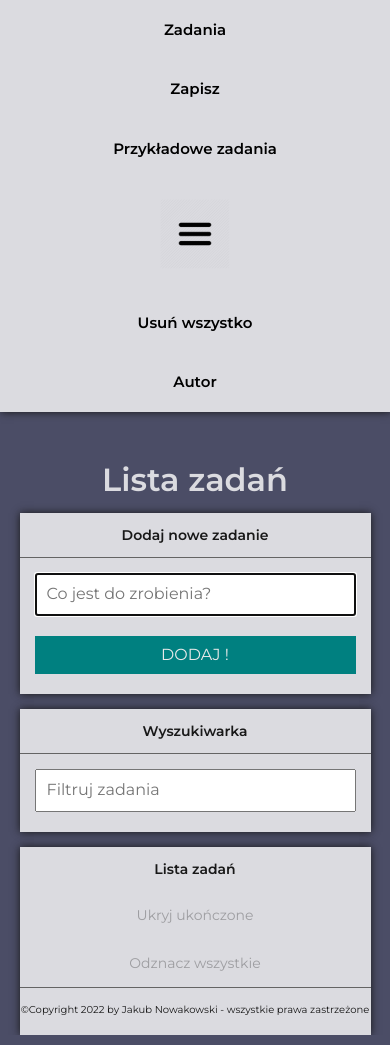
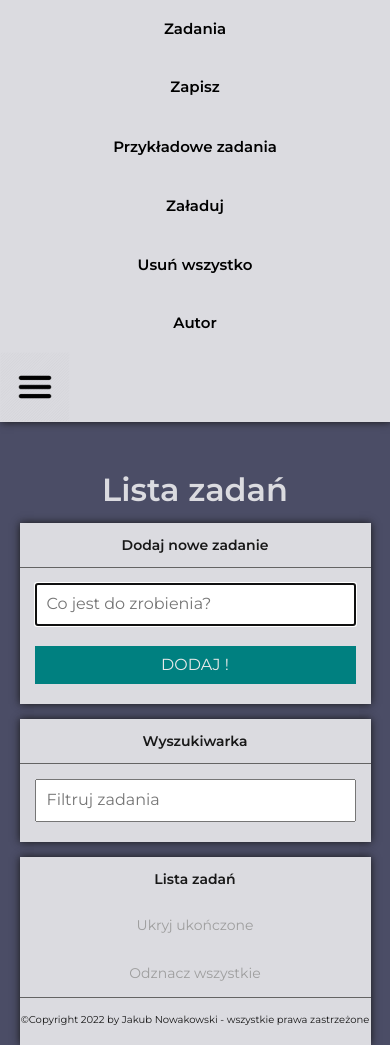
Before and after one commit to Jacob-Isaac/NewTaskListReact, a React (Create React App) app: page /#/zadania in a window 390 px wide. Built offline with nearby package versions, Linux system fonts and the light colour scheme.

Commit message:
improved code for mobile version / no blue or grey  background after click on mobile

```diff
--- a/src/common/Header/index.js
+++ b/src/common/Header/index.js
@@ -1,6 +1,6 @@
-import {Navigation, Button, Img } from "./styled";
+import {Span, StyledNavLink, Navigation, Button, Img } from "./styled";
 import React, {useState} from "react";
-import { NavLink } from "react-router-dom";
+//  import { NavLink } from "react-router-dom";
 import { useSelector, useDispatch } from "react-redux";
 import {
   selectTasks,
@@ -27,28 +27,62 @@ const Header = ({ title }) => {
 return (
   <Navigation>
       {title}
-      <NavLink exact to="/zadania">
-        <Button><span>Zadania</span></Button>
-      </NavLink>
+
+      <StyledNavLink exact to="/zadania">
+       <Span> Zadania</Span>
+      </StyledNavLink>
 
       <Button onClick={() => dispatch(fetchMyTasksSave())} disabled={ifLoading2}>
-       {ifLoading2 ? "Zapisywanie..." : "Zapisz" }
+       {ifLoading2 ? "Zapisywanie..." : <Span>Zapisz</Span> }
       </Button>
 
       <Button onClick={() => dispatch(fetchExampleTasks())} disabled={ifLoading}>
-       {ifLoading ? "Ładowanie..." : "Przykładowe zadania" }
+       {ifLoading ? "Ładowanie..." : <Span>Przykładowe zadania</Span> }
       </Button>
-      <Button onClick={handleClick}>
-        <Img click={isActive} klik={!isActive} src={menu} alt="Ładujemy..."></Img>
-        </Button>
-      {/* <Button onClick={() => dispatch(fetchMyTasksGet())} disabled={ifLoading3}>
-       {ifLoading3 ? "Ładowanie..." : "Załaduj" }
-      </Button> */}
-      <Button onClick={() => dispatch(removeAllTasks())}><span>Usuń wszystko</span></Button>
-      <NavLink exact to="/author">
-      <Button>Autor</Button>
-      </NavLink>
+
+     <Button onClick={() => dispatch(fetchMyTasksGet())} disabled={ifLoading3}>
+       {ifLoading3 ? "Ładowanie..." : <Span>Załaduj</Span> }
+      </Button>
+
+      <Button onClick={() => dispatch(removeAllTasks())}><Span>Usuń wszystko</Span></Button>
+
+      <StyledNavLink exact to="/author">
+      <Span>Autor</Span>
+      </StyledNavLink>
+
+      <Img  onClick={handleClick} click={isActive} klik={!isActive} src={menu} alt="Ładujemy..."></Img>
+
   </Navigation>
+
+/* <Navigation>
+{title}
+
+   <Img  onClick={handleClick} click={isActive} klik={!isActive} src={menu} alt="Ładujemy..."></Img>
+
+
+<StyledNavLink exact to="/zadania">
+ <Span> Zadania</Span>
+</StyledNavLink>
+
+<Button onClick={() => dispatch(fetchMyTasksSave())} disabled={ifLoading2}>
+ {ifLoading2 ? "Zapisywanie..." : <Span>Zapisz</Span> }
+</Button>
+
+<Button onClick={() => dispatch(fetchExampleTasks())} disabled={ifLoading}>
+ {ifLoading ? "Ładowanie..." : <Span>Przykładowe zadania</Span> }
+</Button>
+  <Img  onClick={handleClick} click={isActive} klik={!isActive} src={menu} alt="Ładujemy..."></Img>
+<Button onClick={() => dispatch(fetchMyTasksGet())} disabled={ifLoading3}>
+ {ifLoading3 ? "Ładowanie..." : <Span>Załaduj</Span> }
+</Button>
+
+<Button onClick={() => dispatch(removeAllTasks())}><Span>Usuń wszystko</Span></Button>
+
+<StyledNavLink exact to="/author">
+<Span>Autor</Span>
+</StyledNavLink>
+
+</Navigation> */
   // zrobic menu rozwijalne dla mobilek !!
 
 );
--- a/src/common/Header/styled.js
+++ b/src/common/Header/styled.js
@@ -1,3 +1,4 @@
+import { NavLink } from "react-router-dom";
 import styled from "styled-components";
 import { css } from "styled-components";
 
@@ -17,6 +18,7 @@ export const Navigation = styled.div`
 `;
 
 export const Button = styled.button`
+  -webkit-tap-highlight-color: transparent;
  @media (min-width: 1280px) {
   width: 14%;
   }
@@ -29,6 +31,9 @@ export const Button = styled.button`
   margin-bottom: 20px;
   font-weight: bolder;
   transition: all 0.01s ease-in-out;
+  &:visited {
+    color: black;
+  }
   &:hover {
     color: rgb(158, 158, 158);
     cursor: pointer;
@@ -36,6 +41,7 @@ export const Button = styled.button`
   &:active {
     color: rgb(158, 158, 158);
     transform: scale(0.8);
+    background-color:none;
   }
   ${({ disabled }) =>
     disabled === true &&
@@ -49,10 +55,61 @@ export const Button = styled.button`
         transform: none;
       }
     `}
+
 `;
+export const Span = styled.span`
+ color:black;
+    `;
+
+export const StyledNavLink = styled(NavLink)`
+ @media (min-width: 1280px) {
+  width: 14%;
+  }
+  font-size: 15px;
+  background-color: transparent;
+  border: none;
+  text-decoration: none;
+  color: black;
+  margin-left: 22px;
+  margin-right: 22px;
+  margin-top: 20px;
+  margin-bottom: 20px;
+  font-weight: bolder;
+  transition: all 0.01s ease-in-out;
+  -webkit-tap-highlight-color: transparent;
+  &:visited {
+    color: black;
+    background-color:none;
+  }
+  &:hover {
+    color: rgb(158, 158, 158);
+    cursor: pointer;
+  }
+  &:active {
+    color: rgb(158, 158, 158);
+    transform: scale(0.8);
+    background-color:none;
+    color: black;
+  }
+  ${({ disabled }) =>
+    disabled === true &&
+    css`
+      &:hover {
+        color: rgb(158, 158, 158);
+        cursor: auto;
+      }
+      &:active {
+        color: rgb(158, 158, 158);
+        transform: none;
+      }
+    `}
+    background-color:none;
+`;
+
 export const Img = styled.img`
   width: 70px;
   height: 70px;
+  -webkit-tap-highlight-color: transparent;
   ${({ click }) =>
    click === true &&
     css`
@@ -60,6 +117,7 @@ export const Img = styled.img`
   transition-property: transform;
   transform: rotate(180deg);
     -webkit-transform: rotate(180deg);
+    -webkit-tap-highlight-color: transparent;
     `}
     ${({ klik }) =>
    klik === true &&
@@ -68,6 +126,7 @@ export const Img = styled.img`
   transition-property: transform;
   transform: rotate(-180deg);
     -webkit-transform: rotate(-180deg);
+    -webkit-tap-highlight-color: transparent;
     `}
 
 `;
--- a/src/features/taskList/TaskListPage/Buttons/index.js
+++ b/src/features/taskList/TaskListPage/Buttons/index.js
@@ -1,4 +1,4 @@
-import { Button } from "./styled";
+import { Button, Span } from "./styled";
 import { useSelector, useDispatch } from "react-redux";
 import {
   selectTasks,
@@ -24,13 +24,23 @@ const Buttons = () => {
         }
         onClick={() => dispatch(hideAllTasks())}
       >
-        {isTaskHide ? "Pokaż" : "Ukryj"} ukończone
+        <Span
+          disabled={
+            taskList.length >= 1 && taskList.some((task) => task.done === true)
+              ? false
+              : true
+          }
+        >
+          {isTaskHide ? "Pokaż" : "Ukryj"} ukończone
+        </Span>
       </Button>
       <Button
         disabled={emptyTaskList && true}
         onClick={() => dispatch(doneAllTasks())}
       >
-        {ifEveryTaskDone ? "Odznacz" : "Ukończ"} wszystkie
+        <Span disabled={emptyTaskList && true}>
+          {ifEveryTaskDone ? "Odznacz" : "Ukończ"} wszystkie
+        </Span>
       </Button>
     </>
   );
--- a/src/features/taskList/TaskListPage/Buttons/styled.js
+++ b/src/features/taskList/TaskListPage/Buttons/styled.js
@@ -4,21 +4,25 @@ export const Button = styled.button`
   margin-right: 11px;
   background-color: transparent;
   border: none;
+  color: black;
+  -webkit-tap-highlight-color: transparent;
+  &:hover {
+    color: rgb(158, 158, 158);
+    cursor: pointer;
+  }
+  @media (max-width: 800px) {
+    font-size: 14px;
+    margin: 15px;
+  }
+`;
+export const Span = styled.span`
+  color: black;
   ${({ disabled }) =>
-    disabled === false &&
+    disabled === true &&
     css`
+      color: rgb(158, 158, 158);
       &:hover {
-        color: rgb(158, 158, 158);
-        cursor: pointer;
-      }
-      &:active {
-        color: black;
-        cursor: pointer;
+        cursor: context-menu;
       }
     `}
-    @media (max-width: 800px) {
-  font-size: 14px;
-  margin: 15px;
-}
-
 `;
--- a/src/features/taskList/TaskListPage/Form/styled.js
+++ b/src/features/taskList/TaskListPage/Form/styled.js
@@ -7,42 +7,25 @@ export const SubmitButton = styled.button`
   border: none;
   padding: 10px;
   margin-left: 12px;
-  transition: background 0.25s, transform 0.25s;
 
   @media (max-width: 800px) {
     align-self: stretch;
     margin-left: 0px;
-    &:active {
-  cursor: pointer;
-  transition: background 0.01s, transform 0.001s;
-  background-color: hsl(180, 100%, 28%);
-  transform: scale(0.9);
-}
     &:hover {
       background-color: hsl(190, 100%, 28%);
-}}
-
+    }
+  }
   @media (min-width: 800px) {
     &:hover {
       transition: all 0.2s ease 0s;
       transform: scale(1.1);
-      background-color: rgb(0,140,140);
+      background-color: rgb(0, 140, 140);
     }
     &:active {
       transition: all 0.1s ease 0s;
-      background-color: rgb(0,160,160);
+      background-color: rgb(0, 160, 160);
     }
   }
-
-
-&:active {
-  /* cursor: pointer;
-  transition: background 0.01s, transform 0.01s;
-  background-color: hsl(180, 100%, 28%);
-  transform: scale(1); */
-}
-
-
 `;
 
 export const FormWrapper = styled.form`
@@ -52,13 +35,10 @@ export const FormWrapper = styled.form`
   margin-right: 15px;
   gap: 20px;
   @media (max-width: 800px) {
-
-    display:flex;
+    display: flex;
     flex-direction: column;
-
   }
 `;
 export const Input = styled.input`
-  /* border-color: rgb(100 100 100 / 70%); */
   padding: 10px;
 `;
```
Lines whose indentation alone changed are shown as unchanged.
